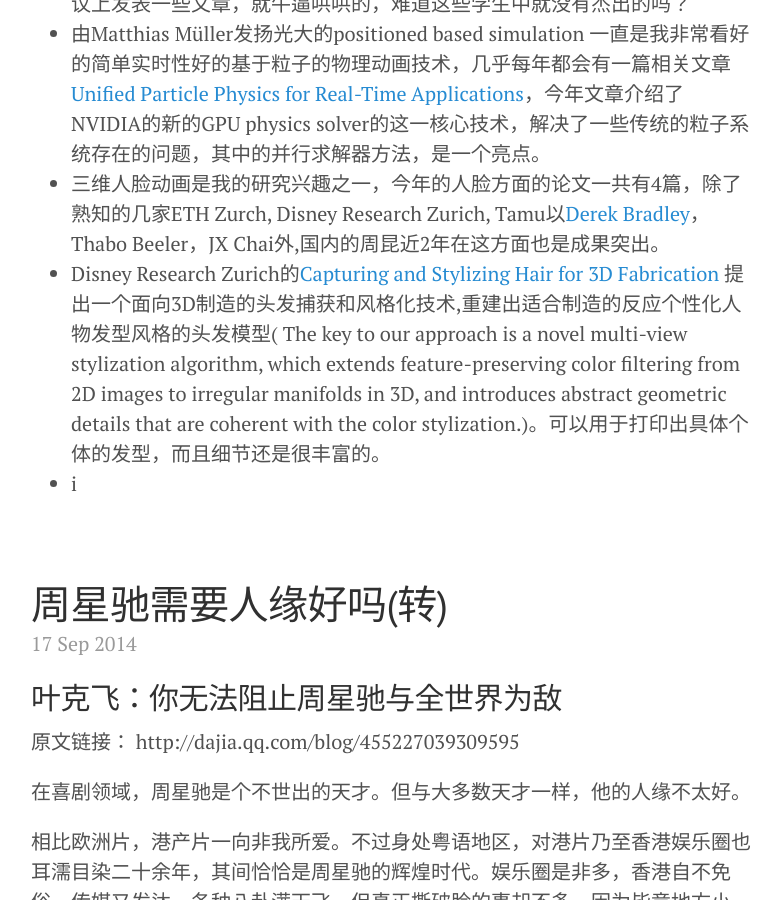
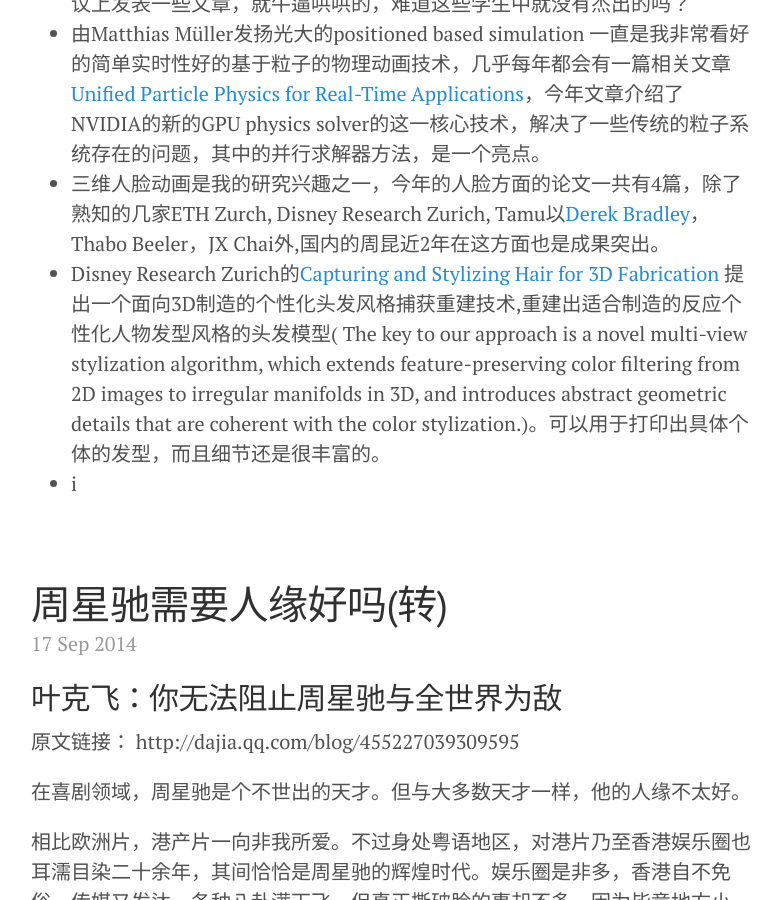
Before and after one commit to hwdong/hwdong-old.github.io, a Jekyll site: the page built from index.html, in a window 1280 px wide and 900 px high, scrolled down 809 px. Shown: the whole window, without its empty margins (249-1030 px from the left). Built offline with Jekyll 4.4.1, drawn with Linux system fonts in a browser that asks for light colours; Markdown is read by kramdown in place of the engine named in the settings; the list of posts is cut into pages by our own code.

Commit message:
Updated 2014-09-20-SIGGRAPH2014.md

```diff
--- a/_posts/2014-09-20-SIGGRAPH2014.md
+++ b/_posts/2014-09-20-SIGGRAPH2014.md
@@ -11,5 +11,5 @@ published: true
 - 多年来未能进入SIGGRAPH的默默无闻的Zhigang Deng实验室(http://graphics.cs.uh.edu/ble/)终于依靠杰出的学生Binh Huy Le在SIGGRAPH上连续亮相，今年又出了一篇[Robust and Accurate Skeletal Rigging from Mesh Sequences](http://graphics.cs.uh.edu/ble/papers/2014s-ske/)，当年被人冷落和轻视的Deng教授终于可以扬眉吐气了啊！说明2点：1）招到一个杰出的学生是导师的福气啊；2）老的课题仍然可以开出新花来！ 而国内招收过几百个学生的学霸们在三流期刊或会议上发表一些文章，就牛逼哄哄的，难道这些学生中就没有杰出的吗？
 - 由Matthias Müller发扬光大的positioned based simulation 一直是我非常看好的简单实时性好的基于粒子的物理动画技术，几乎每年都会有一篇相关文章[Unified Particle Physics for Real-Time Applications](http://blog.mmacklin.com/flex/)，今年文章介绍了NVIDIA的新的GPU physics solver的这一核心技术，解决了一些传统的粒子系统存在的问题，其中的并行求解器方法，是一个亮点。
 - 三维人脸动画是我的研究兴趣之一，今年的人脸方面的论文一共有4篇，除了熟知的几家ETH Zurch, Disney Research Zurich, Tamu以[Derek Bradley](http://zurich.disneyresearch.com/derekbradley/)，Thabo Beeler，JX Chai外,国内的周昆近2年在这方面也是成果突出。
-- Disney Research Zurich的[Capturing and Stylizing Hair for 3D Fabrication ](http://cheveone.blogspot.com.es/2014/08/stylized-hair-capture.html)提出一个面向3D制造的头发捕获和风格化技术,重建出适合制造的反应个性化人物发型风格的头发模型( The key to our approach is a novel multi-view stylization algorithm, which extends feature-preserving color filtering from 2D images to irregular manifolds in 3D, and introduces abstract geometric details that are coherent with the color stylization.)。可以用于打印出具体个体的发型，而且细节还是很丰富的。
+- Disney Research Zurich的[Capturing and Stylizing Hair for 3D Fabrication ](http://cheveone.blogspot.com.es/2014/08/stylized-hair-capture.html)提出一个面向3D制造的个性化头发风格捕获重建技术,重建出适合制造的反应个性化人物发型风格的头发模型( The key to our approach is a novel multi-view stylization algorithm, which extends feature-preserving color filtering from 2D images to irregular manifolds in 3D, and introduces abstract geometric details that are coherent with the color stylization.)。可以用于打印出具体个体的发型，而且细节还是很丰富的。
 - i
```
